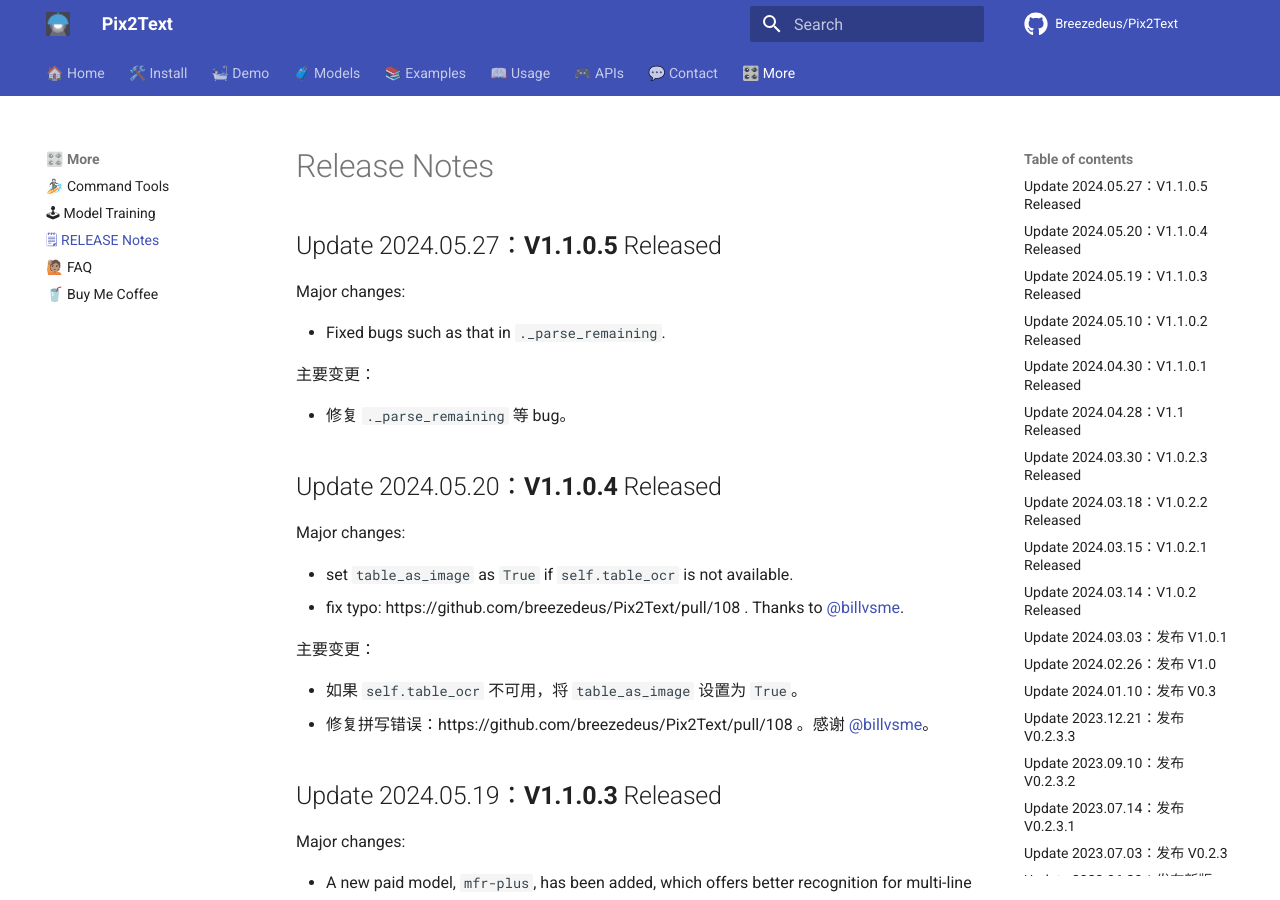
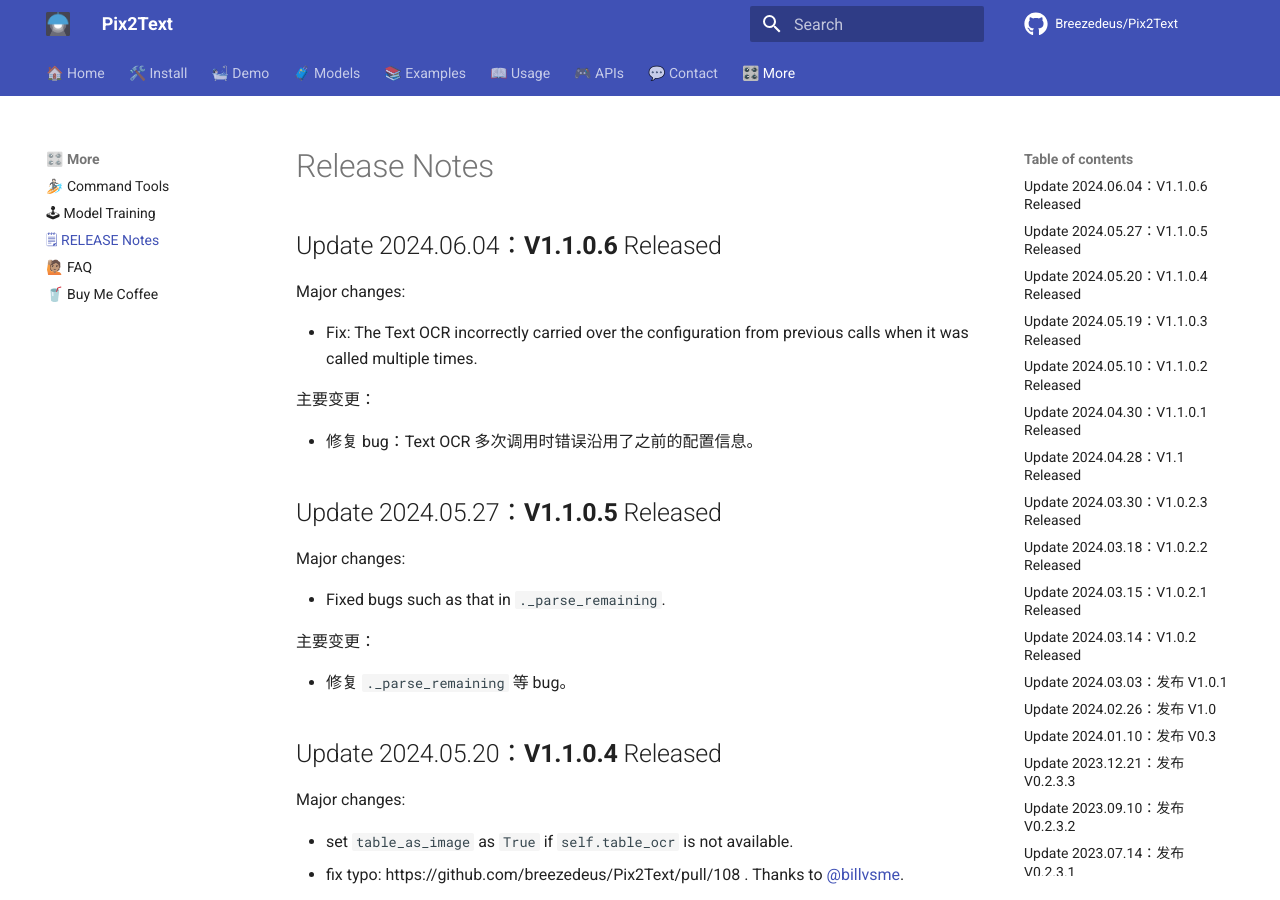
Before and after one commit to breezedeus/Pix2Text, an MkDocs documentation site: the page built from docs/RELEASE.md, in a window 1280 px wide and 900 px high. Built offline with MkDocs 1.6.1 and Material for MkDocs 9.7.7, drawn with Linux system fonts in a browser that asks for light colours; comment, search, counter and statistics services are not loaded.

Commit message:
update doc & bump version

```diff
--- a/docs/RELEASE.md
+++ b/docs/RELEASE.md
@@ -1,4 +1,14 @@
 # Release Notes
+
+## Update 2024.06.04：**V1.1.0.6** Released
+
+Major changes:
+
+* Fix: The Text OCR incorrectly carried over the configuration from previous calls when it was called multiple times.
+
+主要变更：
+
+* 修复 bug：Text OCR 多次调用时错误沿用了之前的配置信息。
 
 ## Update 2024.05.27：**V1.1.0.5** Released
 
--- a/pix2text/__version__.py
+++ b/pix2text/__version__.py
@@ -2,4 +2,4 @@
 # [Pix2Text](https://github.com/breezedeus/pix2text): an Open-Source Alternative to Mathpix.
 # Copyright (C) 2022-2024, [Breezedeus](https://www.breezedeus.com).
 
-__version__ = '1.1.0.5'
+__version__ = '1.1.0.6'
```
